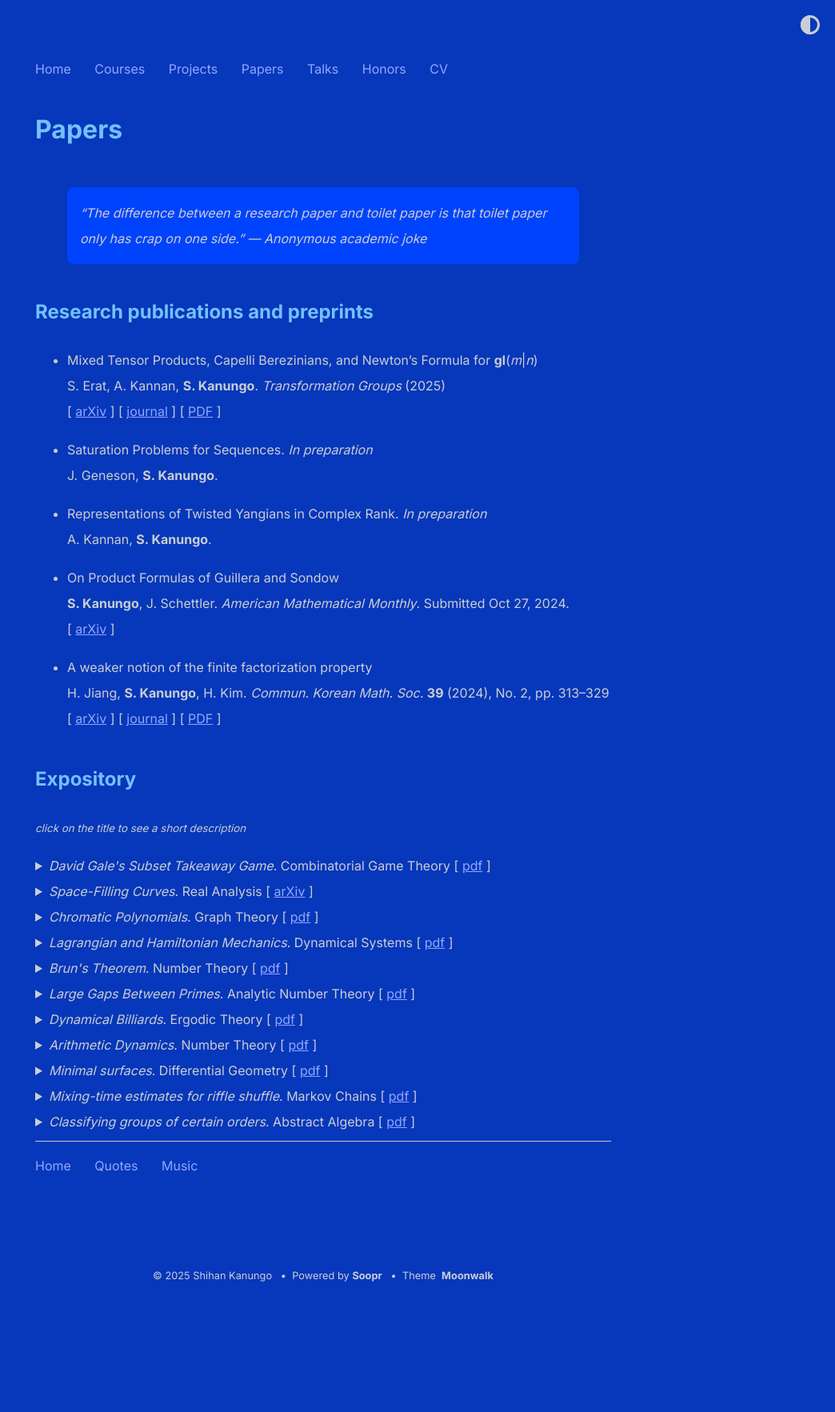
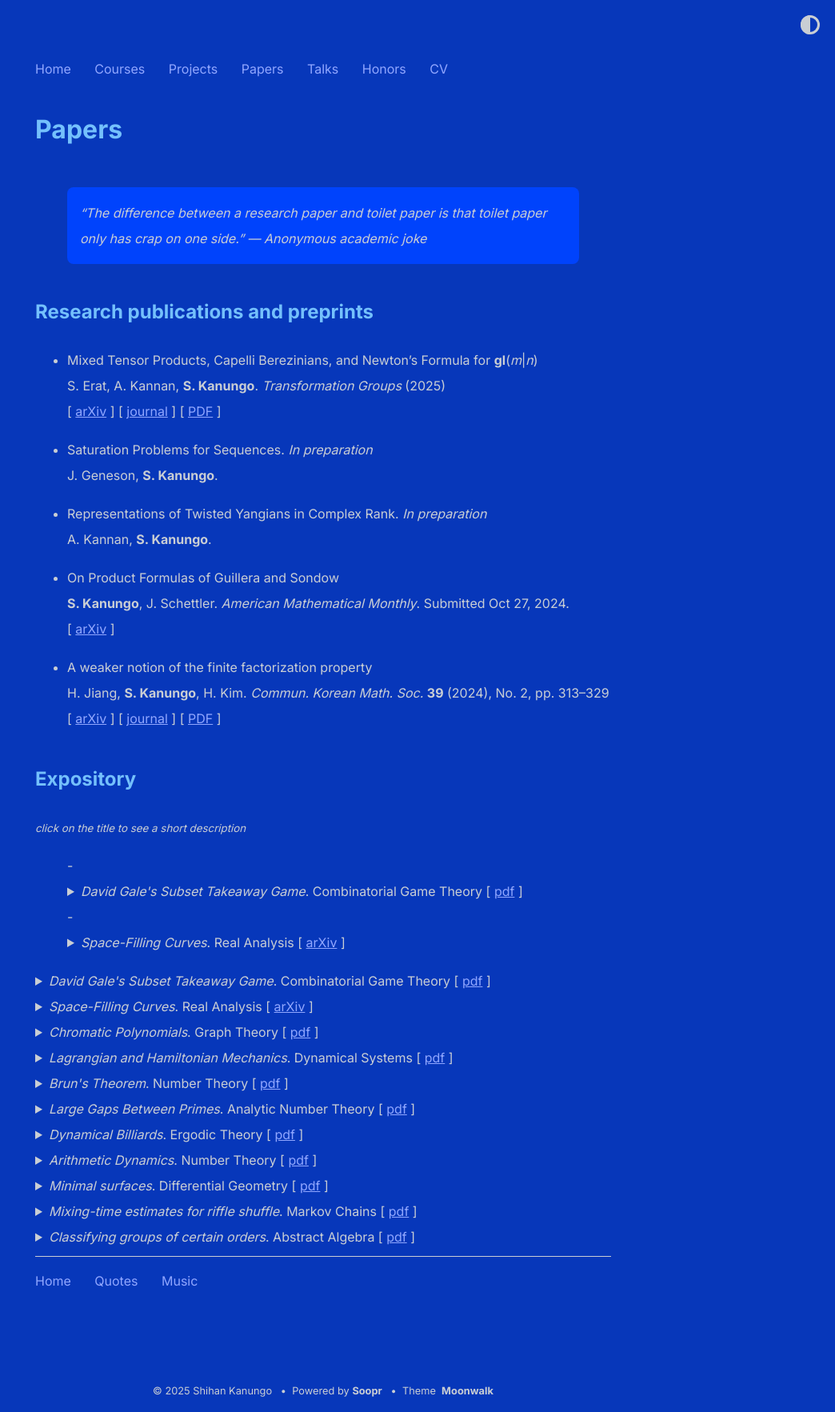
Before and after one commit to shihankanungo/shihankanungo.github.io, a Jekyll site: the page built from papers.md, in a window 1280 px wide. Shown: the whole page at 80% size, without its empty margins (236-1280 px from the left). Built offline with Jekyll 4.4.1, drawn with Linux system fonts in a browser that asks for light colours; before the commit the page ends 1621 px from its top, so only the background shows below that.

Commit message:
Update papers.md

```diff
--- a/papers.md
+++ b/papers.md
@@ -30,6 +30,23 @@
 
 ## Expository
 <small><i>click on the title to see a short description</i></small>
+
+<ul> <li style="list-style-type: none;">
+- <details>
+  <summary><i>David Gale's Subset Takeaway Game</i>. Combinatorial Game Theory [ <a href="subset-takeaway.pdf">pdf</a> ] </summary>
+  <small>We describe the natural interpretation of the game in terms of simplicial complexes, and the binary star reduction technique that shows that <i>Subset
+  Takeaway</i> is a second player win for <i>n</i> < 7. We also look at Subset Takeway played on a graph, and compute the Grundy values for complete <i>n</i>-partite
+  graphs and all bipartite graphs.<br></small><br>
+  </details>
+
+- <details>
+  <summary><i>Space-Filling Curves</i>. Real Analysis [ <a href="https://arxiv.org/abs/2501.04705">arXiv</a> ] </summary>
+  <small>We examine space-filling curves, which are surjective continuous maps from [0, 1] to some higher-dimensional space, usually the unit square [0, 1]<sup>2</sup>. In
+  particular, we define Peano’s curve and Lebesgue’s curve, and state some of their properties. We also discuss the Hahn-Mazurkiewicz theorem, which characterizes those
+  subsets of <b>R</b><sup>n</sup> that are the image of a space-filling curve. Finally, we discuss real-world applications of Hilbert curves, in particular Google’s
+  <b>S2</b> Cells.<br></small><br>
+  </details>
+</li> </ul>
 
 <details>
   <summary><i>David Gale's Subset Takeaway Game</i>. Combinatorial Game Theory [ <a href="subset-takeaway.pdf">pdf</a> ] </summary>
```
